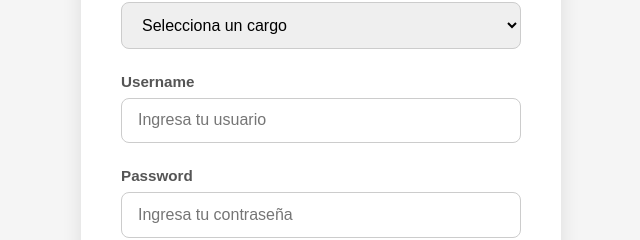
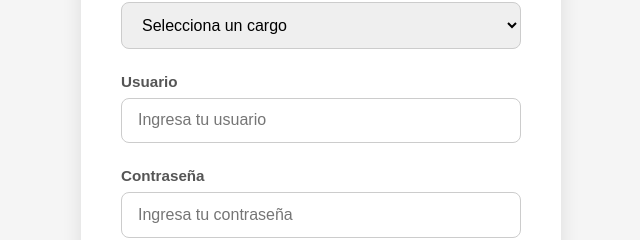
Before and after one commit to Zdm17y4/Frontend-Taller-Automotriz, a React (Vite) app in the folder mi-react-app/: page /login in a window 1280 px wide. Shown: the part 297-537 px from the top of the page, without its empty margins (319-959 px from the left). Built offline with nearby package versions, Linux system fonts and the light colour scheme.

Commit message:
Actualizar nombres al español

```diff
--- a/mi-react-app/src/pages/public/LoginPage.jsx
+++ b/mi-react-app/src/pages/public/LoginPage.jsx
@@ -46,7 +46,7 @@
           </div>
 
           <div className="form-group">
-            <label htmlFor="username">Username</label>
+            <label htmlFor="username">Usuario</label>
             <input
               type="text"
               id="username"
@@ -59,7 +59,7 @@
           </div>
 
           <div className="form-group">
-            <label htmlFor="password">Password</label>
+            <label htmlFor="password">Contraseña</label>
             <input
               type="password"
               id="password"
```
